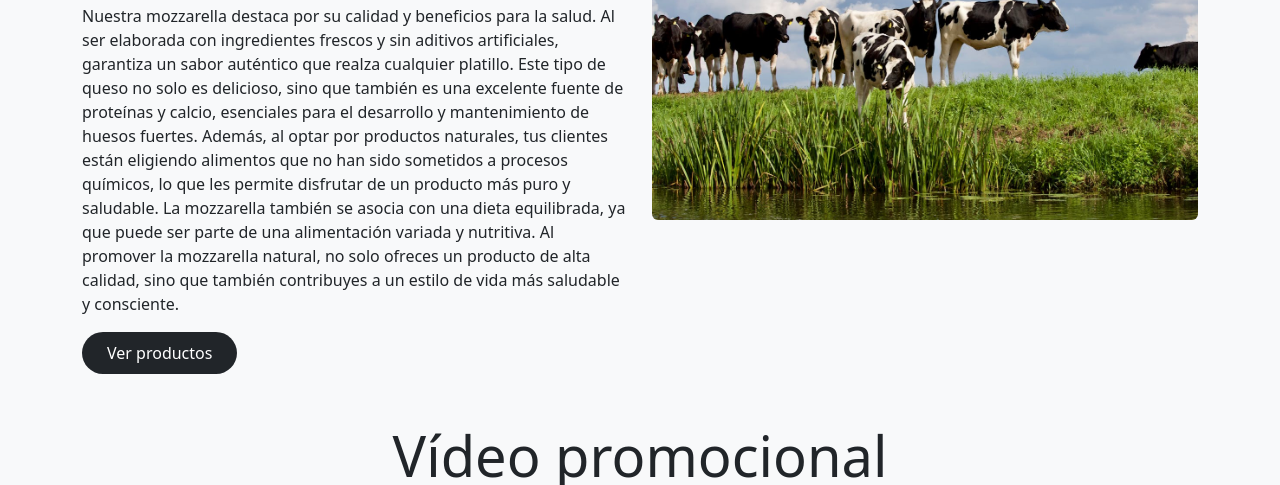
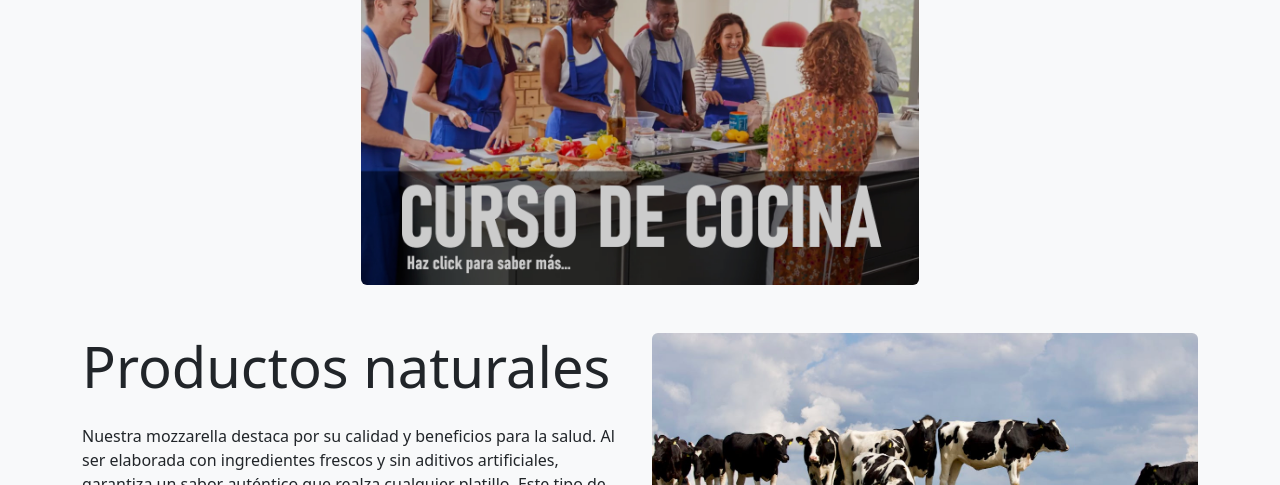
Before and after one commit to jesusgomez99/Dise-oWebMuzzarella, a website: page index.html in a window 1280 px wide. Shown: the part 644-1129 px from the top of the page. Drawn offline with nearby package versions, Linux system fonts and the light colour scheme.

Commit message:
Añadido el botón del curso en index y creado el html del curso

```diff
--- a/index.html
+++ b/index.html
@@ -5,8 +5,18 @@
     <meta name="viewport" content="width=device-width, initial-scale=1.0">
     <title>Muuuzzarella</title>
     <link href="https://cdn.jsdelivr.net/npm/bootstrap@5.3.0/dist/css/bootstrap.min.css" rel="stylesheet">
-    <link rel="stylesheet" href="./styles/custom-styles.css">
     <link rel="shortcut icon" href="./multimedia/favicon/favicon.ico" type="image/x-icon">
+
+    <style>
+        .imagen-zoom {
+            transition: transform 0.6s ease, filter 0.3s ease; /* Combina transform y filter */
+            filter: brightness(80%)
+        }
+        .imagen-zoom:hover {
+            transform: scale(1.1); /* Aumenta el tamaño al pasar el ratón */
+            filter: brightness(100%); /* Oscurece la imagen al 70% */
+        }
+    </style>
 </head>
 <body class="bg-light">
     <header>
@@ -70,6 +80,12 @@
             <span class="carousel-control-next-icon" aria-hidden="true"></span>
             <span class="visually-hidden">Next</span>
         </button>
+    </div>
+
+    <div class="container text-center mt-5 mb-5">
+        <a href="./html/curso.html">
+            <img src="./multimedia/img_index/curso.jpg" alt="Curso de Cocina" class="imagen-zoom rounded w-50">
+        </a>
     </div>
 
     <main class="container">
```
Also changed, not shown: html/curso.html (added), multimedia/img_index/curso.jpg (added).
